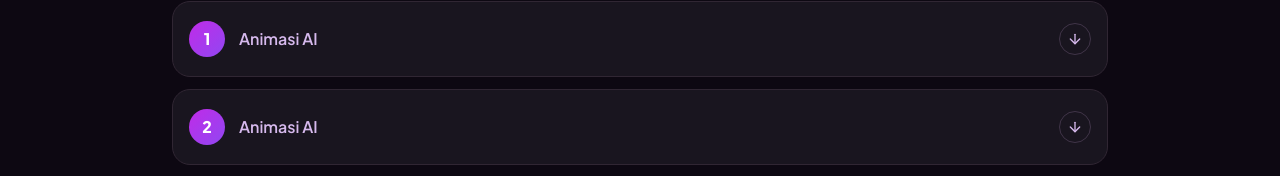
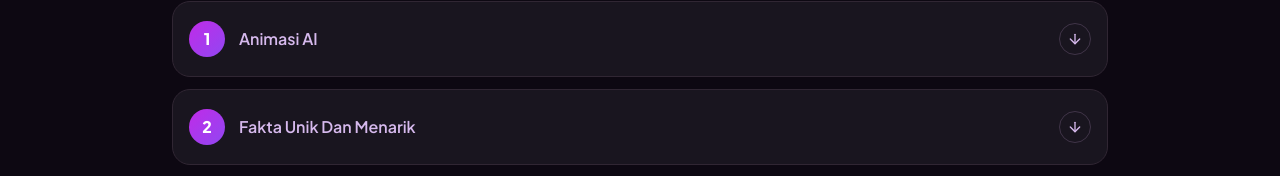
Before and after one commit to mialiaa121/Kumpulan-Tools, a Next.js app: page / in a window 1280 px wide. Shown: the part 279-455 px from the top of the page. Built offline with nearby package versions, Linux system fonts and the light colour scheme.

Commit message:
Update input.js

```diff
--- a/data/Fakta Unik/input.js
+++ b/data/Fakta Unik/input.js
@@ -2,9 +2,9 @@
 // Lihat data/_template/input.js untuk penjelasan tiap baris.
 
 export default {
-  label: "Animasi AI",
+  label: "Fakta Unik Dan Menarik",
   description: "",
-  cover: "https://cdn.lynkid.my.id/draft-products/15-10-2026/1792029942235_5411413.png?width=630&amp;quality=90&amp;format=webp",
+  cover: "",
   order: 1,
 
   inputs: [
```
